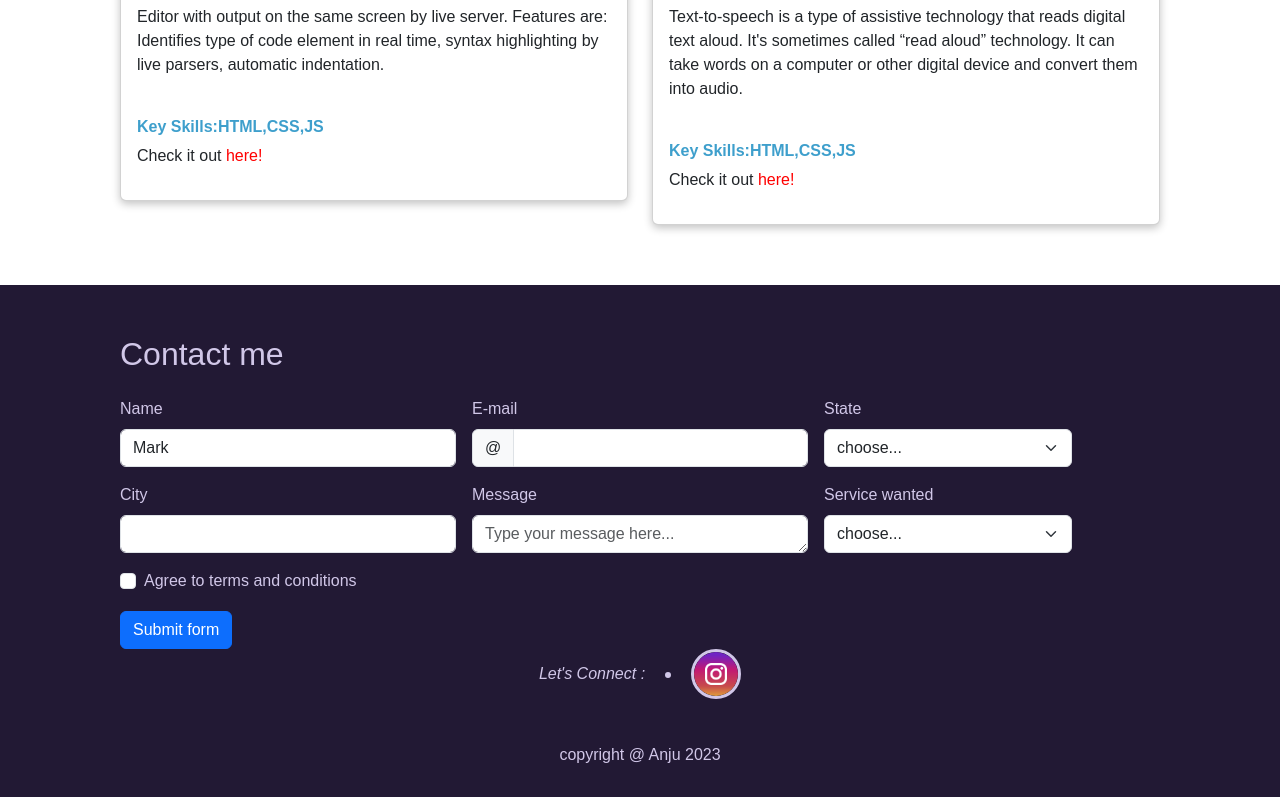
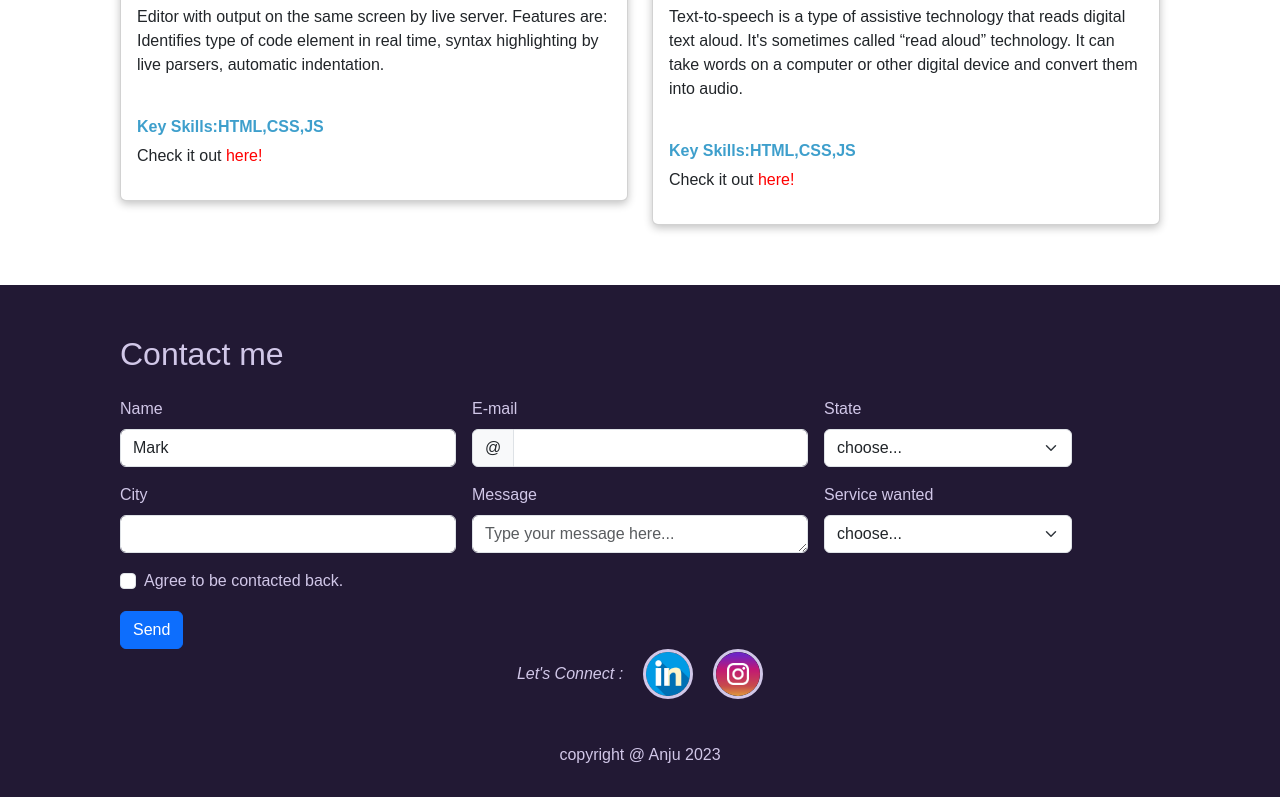
Before and after one commit to anjudhiran1999/Anju-Portfolio, a plain HTML site: page index.html in a window 1280 px wide. Shown: the part 2944-3741 px from the top of the page. Drawn offline with nearby package versions, Linux system fonts and the light colour scheme.

Commit message:
Update index.html

```diff
--- a/index.html
+++ b/index.html
@@ -255,7 +255,7 @@
         <div class="form-check">
           <input class="form-check-input" type="checkbox" value="" id="invalidCheck" required>
           <label class="form-check-label" for="invalidCheck">
-            Agree to terms and conditions
+            Agree to be contacted back.
           </label>
           <div class="invalid-feedback">
             You must agree to be contacted before submitting.
@@ -263,13 +263,13 @@
         </div>
       </div>
       <div class="col-12">
-        <button class="btn btn-primary" type="submit">Submit form</button>
+        <button class="btn btn-primary" type="submit">Send</button>
       </div>
     </form>
     <div class="contact_links">
       <em>Let's Connect : </em>
-      <a href="https://www.linkedin.com/in/anju-dhiran-34a4591a2" target="_blank"><img src="asset/linkedin3.png" alt="" data-aos="zoom-in"> </a>
-      <a href="https://instagram.com/anju_dhiran?igshid=OGQ5ZDc2ODk2ZA==" target="_blank"><img src="asset/insta.png" alt="" data-aos="zoom-in"></a>
+      <a href="https://www.linkedin.com/in/anju-dhiran-34a4591a2" target="_blank"><img src="asset/linkedin3.jpg" alt="linkedin" data-aos="zoom-in"> </a>
+      <a href="https://instagram.com/anju_dhiran?igshid=OGQ5ZDc2ODk2ZA==" target="_blank"><img src="asset/insta.png" alt="insta" data-aos="zoom-in"></a>
       </div>
     <br>
     <div class="copyright">
```
